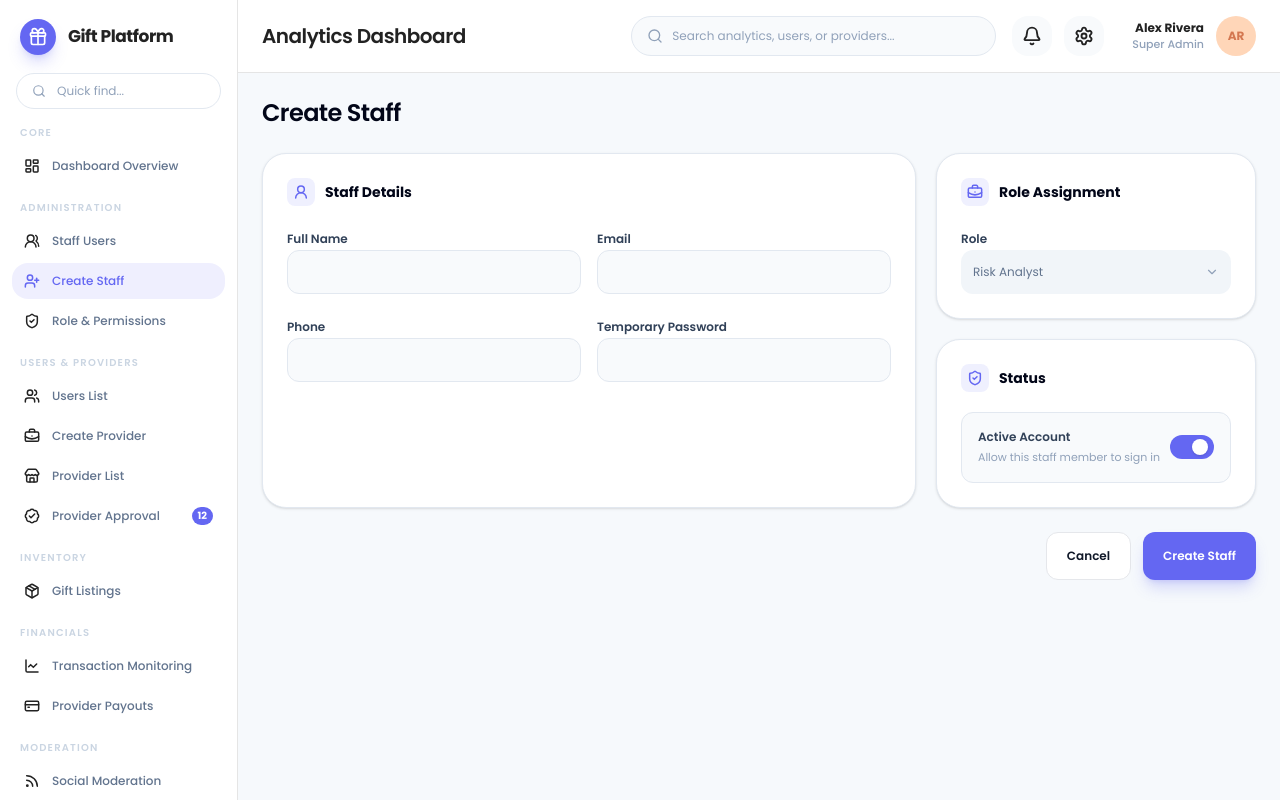
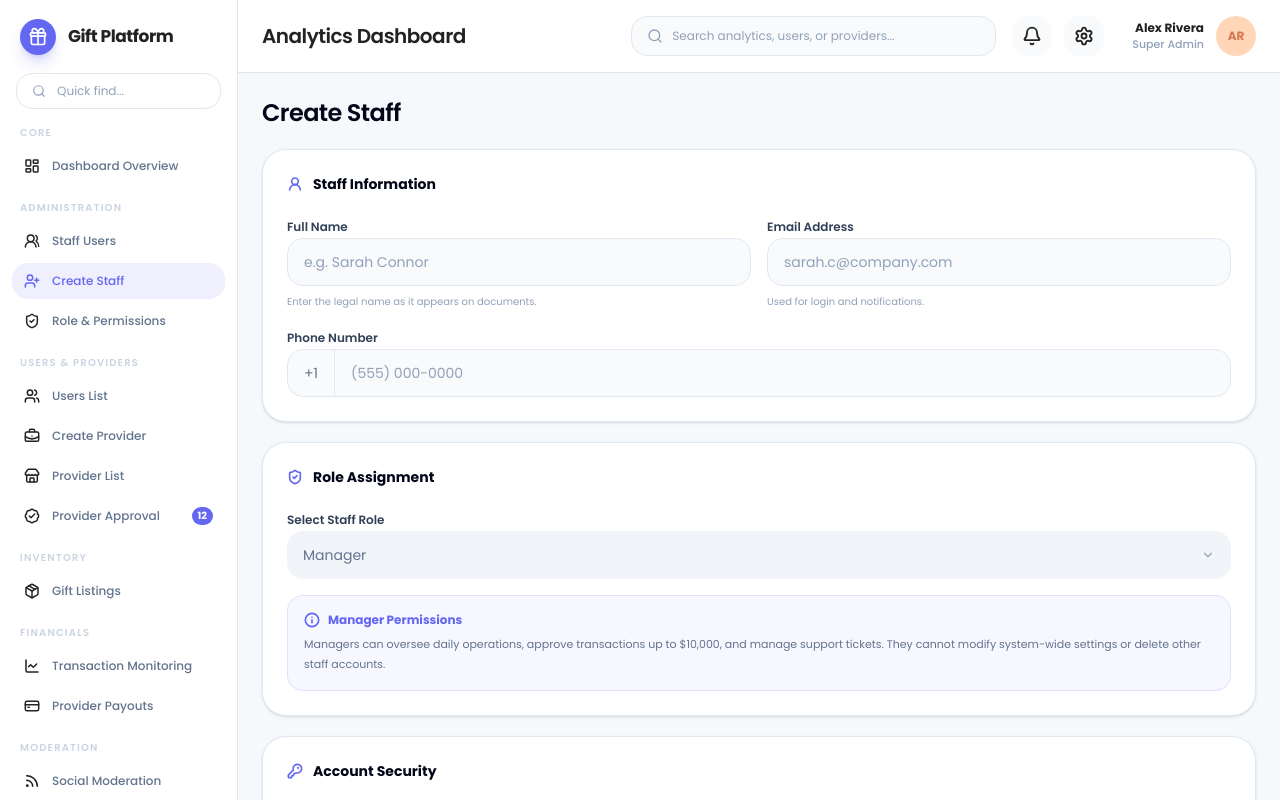
Before and after one commit to Dcodaxproducts/gift-shop, a Next.js app: page /create-staff in a window 1280 px wide. Shown: the top 800 px of the page. Built offline with nearby package versions, Linux system fonts and the light colour scheme.

Commit message:
fixed layout and make code reusable

```diff
--- a/src/components/pages/create-staff.tsx
+++ b/src/components/pages/create-staff.tsx
@@ -1,6 +1,7 @@
 "use client";
 
-import { BriefcaseBusiness, ShieldCheck, UserRound } from "lucide-react";
+import { useState } from "react";
+import { Eye, Info, KeyRound, ShieldCheck, UserRound } from "lucide-react";
 import { PageHeader } from "@/components/common/page-header";
 import { Button } from "@/components/ui/button";
 import { Card, CardContent } from "@/components/ui/card";
@@ -15,71 +16,132 @@ import {
 } from "@/components/ui/select";
 import { Switch } from "@/components/ui/switch";
 
-function SectionCard({ icon: Icon, title, children }: { icon: React.ElementType; title: string; children: React.ReactNode }) {
+export function CreateStaffPage() {
+  const [requirePasswordChange, setRequirePasswordChange] = useState(true);
+
   return (
-    <Card className="rounded-2xl border border-slate-200 bg-white shadow-sm">
-      <CardContent className="p-6">
-        <div className="flex items-center gap-2.5">
-          <span className="flex size-7 items-center justify-center rounded-lg bg-primary/10 text-primary">
-            <Icon className="size-4" strokeWidth={2.25} />
-          </span>
-          <h2 className="text-sm font-bold text-slate-950">{title}</h2>
-        </div>
-        <div className="mt-5">{children}</div>
-      </CardContent>
-    </Card>
-  );
-}
-
-export function CreateStaffPage() {
-  return (
-    <div className="space-y-6">
+    <div className="space-y-5">
       <PageHeader title="Create Staff" />
 
-      <section className="grid gap-5 xl:grid-cols-[minmax(0,1fr)_320px]">
-        <SectionCard icon={UserRound} title="Staff Details">
-          <div className="space-y-5">
+      <Card className="rounded-2xl border border-slate-200 bg-white shadow-sm">
+        <CardContent className="p-6">
+          <div className="flex items-center gap-2.5">
+            <UserRound className="size-4 text-primary" strokeWidth={2.5} />
+            <h2 className="text-sm font-bold text-slate-950">Staff Information</h2>
+          </div>
+
+          <div className="mt-5 space-y-4">
             <div className="grid gap-4 sm:grid-cols-2">
-              <div className="space-y-2"><Label htmlFor="staff-name">Full Name</Label><Input id="staff-name" className="h-11! rounded-xl bg-slate-50 text-xs" /></div>
-              <div className="space-y-2"><Label htmlFor="staff-email">Email</Label><Input id="staff-email" className="h-11! rounded-xl bg-slate-50 text-xs" /></div>
+              <div className="space-y-2">
+                <Label htmlFor="full-name">Full Name</Label>
+                <Input id="full-name" placeholder="e.g. Sarah Connor" />
+                <p className="text-[10px] text-slate-400">
+                  Enter the legal name as it appears on documents.
+                </p>
+              </div>
+              <div className="space-y-2">
+                <Label htmlFor="email">Email Address</Label>
+                <Input id="email" placeholder="sarah.c@company.com" />
+                <p className="text-[10px] text-slate-400">
+                  Used for login and notifications.
+                </p>
+              </div>
             </div>
-            <div className="grid gap-4 sm:grid-cols-2">
-              <div className="space-y-2"><Label htmlFor="staff-phone">Phone</Label><Input id="staff-phone" className="h-11! rounded-xl bg-slate-50 text-xs" /></div>
-              <div className="space-y-2"><Label htmlFor="staff-password">Temporary Password</Label><Input id="staff-password" className="h-11! rounded-xl bg-slate-50 text-xs" /></div>
+
+            <div className="space-y-2">
+              <Label htmlFor="phone">Phone Number</Label>
+              <div className="flex h-12 items-center rounded-[16px] border border-slate-200 bg-slate-50">
+                <span className="flex h-full items-center border-r border-slate-200 px-4 text-sm text-slate-500">
+                  +1
+                </span>
+                <input
+                  id="phone"
+                  placeholder="(555) 000-0000"
+                  className="h-full flex-1 bg-transparent px-4 text-sm text-slate-900 outline-none placeholder:text-slate-400"
+                />
+              </div>
             </div>
           </div>
-        </SectionCard>
+        </CardContent>
+      </Card>
 
-        <div className="space-y-5">
-          <SectionCard icon={BriefcaseBusiness} title="Role Assignment">
+      <Card className="rounded-2xl border border-slate-200 bg-white shadow-sm">
+        <CardContent className="p-6">
+          <div className="flex items-center gap-2.5">
+            <ShieldCheck className="size-4 text-primary" strokeWidth={2.5} />
+            <h2 className="text-sm font-bold text-slate-950">Role Assignment</h2>
+          </div>
+
+          <div className="mt-5 space-y-4">
             <div className="space-y-2">
-              <Label>Role</Label>
-              <Select defaultValue="risk-analyst">
-                <SelectTrigger className="h-11 w-full rounded-xl bg-slate-50 text-xs"><SelectValue /></SelectTrigger>
+              <Label>Select Staff Role</Label>
+              <Select defaultValue="manager">
+                <SelectTrigger className="h-12 w-full px-4">
+                  <SelectValue />
+                </SelectTrigger>
                 <SelectContent>
-                  <SelectItem value="risk-analyst">Risk Analyst</SelectItem>
+                  <SelectItem value="manager">Manager</SelectItem>
                   <SelectItem value="support-lead">Support Lead</SelectItem>
                   <SelectItem value="ops-manager">Operations Manager</SelectItem>
                 </SelectContent>
               </Select>
             </div>
-          </SectionCard>
 
-          <SectionCard icon={ShieldCheck} title="Status">
-            <div className="flex items-center justify-between rounded-xl border border-slate-200 bg-slate-50 px-4 py-4">
+            <div className="rounded-2xl border border-primary/15 bg-primary/5 p-4">
+              <div className="flex items-center gap-2">
+                <Info className="size-4 text-primary" strokeWidth={2.5} />
+                <p className="text-xs font-bold text-primary">Manager Permissions</p>
+              </div>
+              <p className="mt-1.5 text-[11px] leading-5 text-slate-500">
+                Managers can oversee daily operations, approve transactions up to
+                $10,000, and manage support tickets. They cannot modify
+                system-wide settings or delete other staff accounts.
+              </p>
+            </div>
+          </div>
+        </CardContent>
+      </Card>
+
+      <Card className="rounded-2xl border border-slate-200 bg-white shadow-sm">
+        <CardContent className="p-6">
+          <div className="flex items-center gap-2.5">
+            <KeyRound className="size-4 text-primary" strokeWidth={2.5} />
+            <h2 className="text-sm font-bold text-slate-950">Account Security</h2>
+          </div>
+
+          <div className="mt-5 space-y-5">
+            <div className="space-y-2">
+              <Label htmlFor="temp-password">Temporary Password</Label>
+              <Input
+                id="temp-password"
+                type="password"
+                defaultValue="••••••••"
+                rightIcon={<Eye className="size-4" />}
+              />
+            </div>
+
+            <div className="flex items-center justify-between gap-4">
               <div>
-                <p className="text-xs font-semibold text-slate-700">Active Account</p>
-                <p className="mt-1 text-[11px] text-slate-400">Allow this staff member to sign in</p>
+                <p className="text-xs font-semibold text-slate-700">
+                  Require password change on first login
+                </p>
+                <p className="mt-1 text-[10px] text-slate-400">
+                  The user will be prompted to create a new password immediately.
+                </p>
               </div>
-              <Switch checked className="h-6 w-11" />
+              <Switch
+                checked={requirePasswordChange}
+                onClick={() => setRequirePasswordChange((c) => !c)}
+                className="h-6 w-11"
+              />
             </div>
-          </SectionCard>
-        </div>
-      </section>
+          </div>
+        </CardContent>
+      </Card>
 
       <div className="flex justify-end gap-3">
-        <Button variant="outline" className="h-10 rounded-xl px-5 text-xs">Cancel</Button>
-        <Button className="h-10 rounded-xl px-5 text-xs">Create Staff</Button>
+        <Button variant="outline">Cancel</Button>
+        <Button>Create Staff</Button>
       </div>
     </div>
   );
--- a/src/components/pages/edit-staff.tsx
+++ b/src/components/pages/edit-staff.tsx
@@ -1,7 +1,6 @@
 "use client";
 
-import { BriefcaseBusiness, ShieldCheck, UserRound } from "lucide-react";
-import { staffPermissionSummary } from "@/constants/staff";
+import { Camera, CircleCheck, CircleSlash2, Clock } from "lucide-react";
 import { PageHeader } from "@/components/common/page-header";
 import { Button } from "@/components/ui/button";
 import { Card, CardContent } from "@/components/ui/card";
@@ -16,57 +15,103 @@ import {
 } from "@/components/ui/select";
 import { Switch } from "@/components/ui/switch";
 
-function SectionCard({ icon: Icon, title, children }: { icon: React.ElementType; title: string; children: React.ReactNode }) {
-  return (
-    <Card className="rounded-2xl border border-slate-200 bg-white shadow-sm">
-      <CardContent className="p-6">
-        <div className="flex items-center gap-2.5">
-          <span className="flex size-7 items-center justify-center rounded-lg bg-primary/10 text-primary">
-            <Icon className="size-4" strokeWidth={2.25} />
-          </span>
-          <h2 className="text-sm font-bold text-slate-950">{title}</h2>
-        </div>
-        <div className="mt-5">{children}</div>
-      </CardContent>
-    </Card>
-  );
-}
+const permissions = [
+  { label: "Review high-value transactions", allowed: true },
+  { label: "Approve/Reject KYC documents", allowed: true },
+  { label: "Generate risk reports", allowed: true },
+  { label: "Cannot edit platform fees", allowed: false },
+];
 
 export function EditStaffPage() {
   return (
-    <div className="space-y-6">
+    <div className="space-y-5">
       <PageHeader title="Edit Staff" />
 
-      <section className="grid gap-5 xl:grid-cols-[minmax(0,1fr)_320px]">
-        <SectionCard icon={UserRound} title="Profile Details">
-          <div className="space-y-5">
-            <div className="grid gap-4 sm:grid-cols-2">
-              <div className="space-y-2"><Label htmlFor="staff-name">Full Name</Label><Input id="staff-name" defaultValue="Jordan Henderson" className="h-11! rounded-xl bg-slate-50 text-xs" /></div>
-              <div className="space-y-2"><Label htmlFor="staff-email">Email</Label><Input id="staff-email" defaultValue="jordan.h@example.com" className="h-11! rounded-xl bg-slate-50 text-xs" /></div>
+      <section className="grid gap-5 xl:grid-cols-[minmax(0,1fr)_300px]">
+        <Card className="rounded-2xl border border-slate-200 bg-white shadow-sm">
+          <CardContent className="p-6">
+            <div className="flex items-center gap-4">
+              <div className="relative">
+                <span className="flex size-14 items-center justify-center overflow-hidden rounded-2xl bg-slate-100">
+                  <img
+                    src="https://i.pravatar.cc/120?img=12"
+                    alt="Jordan Henderson"
+                    className="size-full object-cover"
+                  />
+                </span>
+                <button
+                  type="button"
+                  className="absolute -bottom-1 -right-1 flex size-6 items-center justify-center rounded-full bg-white text-primary shadow-md ring-1 ring-slate-200 hover:bg-primary/5"
+                >
+                  <Camera className="size-3" strokeWidth={2.5} />
+                </button>
               </div>
-            <div className="grid gap-4 sm:grid-cols-2">
-              <div className="space-y-2"><Label htmlFor="staff-phone">Phone</Label><Input id="staff-phone" defaultValue="+1 (555) 123-4567" className="h-11! rounded-xl bg-slate-50 text-xs" /></div>
-              <div className="space-y-2"><Label htmlFor="staff-department">Department</Label><Input id="staff-department" defaultValue="Risk Operations" className="h-11! rounded-xl bg-slate-50 text-xs" /></div>
+              <div>
+                <h2 className="text-sm font-bold text-slate-950">Profile Details</h2>
+                <p className="mt-0.5 text-[11px] text-slate-400">
+                  Update staff's personal information and photo.
+                </p>
               </div>
             </div>
-        </SectionCard>
+
+            <div className="mt-6 space-y-5">
+              <div className="grid gap-4 sm:grid-cols-2">
+                <div className="space-y-2">
+                  <Label htmlFor="full-name" className="text-[10px] font-bold uppercase tracking-wide text-slate-500">
+                    Full Name
+                  </Label>
+                  <Input id="full-name" defaultValue="Jordan Henderson" />
+                </div>
+                <div className="space-y-2">
+                  <Label htmlFor="email" className="text-[10px] font-bold uppercase tracking-wide text-slate-500">
+                    Email Address
+                  </Label>
+                  <Input id="email" defaultValue="j.henderson@fintech.com" />
+                </div>
+              </div>
+
+              <div className="space-y-2 sm:max-w-[calc(50%-0.5rem)]">
+                <Label htmlFor="phone" className="text-[10px] font-bold uppercase tracking-wide text-slate-500">
+                  Phone Number
+                </Label>
+                <Input id="phone" defaultValue="+1 (555) 012-3456" />
+              </div>
+            </div>
+          </CardContent>
+        </Card>
 
         <div className="space-y-5">
-          <SectionCard icon={ShieldCheck} title="Account Status">
-            <div className="flex items-center justify-between rounded-xl border border-slate-200 bg-slate-50 px-4 py-4">
-              <div>
-                <p className="text-xs font-semibold text-slate-700">Active</p>
-                <p className="mt-1 text-[11px] text-slate-400">This staff account can access the dashboard</p>
-              </div>
+          <Card className="rounded-2xl border border-slate-200 bg-white shadow-sm">
+            <CardContent className="p-5">
+              <p className="text-[10px] font-bold uppercase tracking-wide text-slate-500">
+                Account Status
+              </p>
+              <div className="mt-4 flex items-center justify-between gap-3">
+                <span className="text-xs font-semibold text-slate-700">
+                  Active / Disabled
+                </span>
                 <Switch checked className="h-6 w-11" />
               </div>
-          </SectionCard>
+              <div className="mt-4 flex items-center gap-1.5 text-[10px] text-slate-400">
+                <Clock className="size-3" />
+                <span>Last login: Oct 24, 2023, 14:30</span>
+              </div>
+            </CardContent>
+          </Card>
 
-          <SectionCard icon={BriefcaseBusiness} title="Role Assignment">
-            <div className="space-y-2">
-              <Label>Role</Label>
+          <Card className="rounded-2xl border border-slate-200 bg-white shadow-sm">
+            <CardContent className="p-5">
+              <p className="text-[10px] font-bold uppercase tracking-wide text-slate-500">
+                Role Assignment
+              </p>
+              <div className="mt-4 space-y-2">
+                <Label className="text-[11px] font-semibold text-slate-700">
+                  Staff Role
+                </Label>
                 <Select defaultValue="risk-analyst">
-                <SelectTrigger className="h-11 w-full rounded-xl bg-slate-50 text-xs"><SelectValue /></SelectTrigger>
+                  <SelectTrigger className="h-11 w-full px-4">
+                    <SelectValue />
+                  </SelectTrigger>
                   <SelectContent>
                     <SelectItem value="risk-analyst">Risk Analyst</SelectItem>
                     <SelectItem value="support-lead">Support Lead</SelectItem>
@@ -74,23 +119,46 @@ export function EditStaffPage() {
                   </SelectContent>
                 </Select>
               </div>
-          </SectionCard>
 
-          <SectionCard icon={ShieldCheck} title="Permission Summary">
-            <div className="flex flex-wrap gap-2">
-              {staffPermissionSummary.map((item) => (
-                <span key={item} className="inline-flex rounded-full bg-primary/10 px-3 py-1.5 text-[11px] font-semibold text-primary">
-                  {item}
-                </span>
+              <div className="mt-4 rounded-xl bg-emerald-50/40 p-3 ring-1 ring-emerald-100">
+                <p className="text-[10px] font-bold uppercase tracking-wide text-slate-500">
+                  Permission Summary
+                </p>
+                <ul className="mt-2.5 space-y-2">
+                  {permissions.map((p) => (
+                    <li
+                      key={p.label}
+                      className={
+                        "flex items-center gap-2 text-[11px] " +
+                        (p.allowed
+                          ? "text-slate-700"
+                          : "text-slate-400 line-through")
+                      }
+                    >
+                      {p.allowed ? (
+                        <CircleCheck
+                          className="size-3.5 text-emerald-500"
+                          strokeWidth={2.5}
+                        />
+                      ) : (
+                        <CircleSlash2
+                          className="size-3.5 text-slate-400"
+                          strokeWidth={2.5}
+                        />
+                      )}
+                      {p.label}
+                    </li>
                   ))}
+                </ul>
               </div>
-          </SectionCard>
+            </CardContent>
+          </Card>
         </div>
       </section>
 
       <div className="flex justify-end gap-3">
-        <Button variant="outline" className="h-10 rounded-xl px-5 text-xs">Cancel</Button>
-        <Button className="h-10 rounded-xl px-5 text-xs">Save Changes</Button>
+        <Button variant="outline">Cancel</Button>
+        <Button>Save Changes</Button>
       </div>
     </div>
   );
--- a/src/components/pages/user-details.tsx
+++ b/src/components/pages/user-details.tsx
@@ -12,6 +12,7 @@ import {
   type UserDetailTab,
 } from "@/constants/user-details";
 import { cn } from "@/lib/utils";
+import { PageHeader } from "../common/page-header";
 
 const tabs: Array<{ id: UserDetailTab; label: string; icon: typeof UserRound }> = [
   { id: "overview", label: "Overview", icon: UserRound },
@@ -30,7 +31,7 @@ function ProfileField({ label, value }: { label: string; value: string }) {
   return (
     <div className="min-w-0">
       <p className="text-[9px] font-black uppercase tracking-[0.12em] text-slate-400">{label}</p>
-      <p className="mt-1 w-full break-words text-[11px] font-bold leading-4 text-slate-700">{value}</p>
+      <p className="mt-1 w-full wrap-break-word text-[11px] font-bold leading-4 text-slate-700">{value}</p>
     </div>
   );
 }
@@ -97,14 +98,7 @@ export function UserDetailsPage() {
   return (
     <div className="space-y-5">
       <div className="flex items-start justify-between gap-4">
-        <div>
-          <h1 className="text-2xl font-black tracking-tight text-slate-950">User Profile</h1>
-          <div className="mt-2 flex items-center gap-2 text-[11px] font-semibold">
-            <span className="text-slate-400">Users</span>
-            <span className="text-slate-300">/</span>
-            <span className="text-slate-950">Details</span>
-          </div>
-        </div>
+        <PageHeader title="User Details" />
         <Button variant="outline" className="h-9 rounded-xl px-4 text-[11px]" onClick={() => setIsEditDialogOpen(true)}>
           <Pencil className="mr-2 size-3.5" />
           Edit User
--- a/src/components/ui/button.tsx
+++ b/src/components/ui/button.tsx
@@ -7,27 +7,31 @@ type ButtonProps = ButtonHTMLAttributes<HTMLButtonElement> & {
 
 const buttonVariants = {
   default:
-    "bg-primary text-primary-foreground shadow-lg shadow-primary/25 hover:bg-primary/90",
-  outline: "border border-gray-200 bg-white text-gray-900 hover:bg-gray-50",
+    "h-10 px-5 bg-primary text-primary-foreground shadow-lg shadow-primary/25 hover:bg-primary/90",
+  outline:
+    "h-10 px-5 border border-gray-200 bg-white text-gray-900 hover:bg-gray-50",
   ghost:
-    "h-auto rounded-none px-0 text-gray-500 hover:bg-transparent hover:text-gray-900 hover:underline",
+    "text-gray-500 hover:text-gray-900",
 };
 
 export function Button({
   className,
   variant = "default",
   type = "button",
+  children,
   ...props
 }: ButtonProps) {
   return (
     <button
       type={type}
       className={cn(
-        "inline-flex h-12 items-center justify-center rounded-full px-5 text-sm font-semibold transition cursor-pointer disabled:pointer-events-none disabled:opacity-50",
+        "inline-flex items-center justify-center gap-2 rounded-xl text-xs font-semibold transition cursor-pointer disabled:pointer-events-none disabled:opacity-50",
         buttonVariants[variant],
         className,
       )}
       {...props}
-    />
+    >
+      {children}
+    </button>
   );
 }
--- a/src/components/ui/input.tsx
+++ b/src/components/ui/input.tsx
@@ -23,7 +23,7 @@ export function Input({
       <input
         type={type}
         className={cn(
-          "flex h-12 w-full rounded-full border border-slate-200 bg-slate-50 px-4 text-sm text-slate-900 outline-none transition placeholder:text-slate-400 focus:border-primary focus:bg-white focus:ring-4 focus:ring-primary/10 disabled:cursor-not-allowed disabled:opacity-50",
+          "flex h-12 w-full rounded-[16px] border border-slate-200 bg-slate-50 px-4 text-sm text-slate-900 outline-none transition placeholder:text-slate-400 focus:border-primary focus:bg-white focus:ring-4 focus:ring-primary/10 disabled:cursor-not-allowed disabled:opacity-50",
           leftIcon ? "pl-10" : undefined,
           rightIcon ? "pr-10" : undefined,
           className,
--- a/src/components/ui/select.tsx
+++ b/src/components/ui/select.tsx
@@ -16,7 +16,7 @@ export function SelectTrigger({
   return (
     <SelectPrimitive.Trigger
       className={cn(
-        "flex h-9 items-center justify-between gap-2 rounded-full bg-slate-100 px-3 text-sm text-slate-500 outline-none transition hover:bg-slate-50 disabled:cursor-not-allowed disabled:opacity-50",
+        "flex h-9 items-center justify-between gap-2 rounded-[16px] bg-slate-100 px-3 text-sm text-slate-500 outline-none transition hover:bg-slate-50 disabled:cursor-not-allowed disabled:opacity-50",
         className,
       )}
       {...props}
@@ -40,7 +40,7 @@ export function SelectContent({
       <SelectPrimitive.Content
         position={position}
         className={cn(
-          "z-50 min-w-[var(--radix-select-trigger-width)] overflow-hidden rounded-2xl border border-border bg-white p-1 text-slate-700 shadow-xl shadow-slate-200/70",
+          "z-50 min-w-[var(--radix-select-trigger-width)] overflow-hidden rounded-[16px] border border-border bg-white p-1 text-slate-700 shadow-xl shadow-slate-200/70",
           className,
         )}
         {...props}
@@ -59,7 +59,7 @@ export function SelectItem({
   return (
     <SelectPrimitive.Item
       className={cn(
-        "relative flex cursor-pointer select-none items-center rounded-xl py-2 pl-8 pr-3 text-xs font-medium outline-none transition focus:bg-primary/10 focus:text-primary data-[disabled]:pointer-events-none data-[disabled]:opacity-50",
+        "relative flex cursor-pointer select-none items-center rounded-[16px] py-2 pl-8 pr-3 text-xs font-medium outline-none transition focus:bg-primary/10 focus:text-primary data-[disabled]:pointer-events-none data-[disabled]:opacity-50",
         className,
       )}
       {...props}
```
Also changed, not shown: src/components/pages/staff-users.tsx (+20 -9 lines), src/components/pages/users.tsx (+25 -8 lines). Lines whose indentation alone changed are shown as unchanged.
